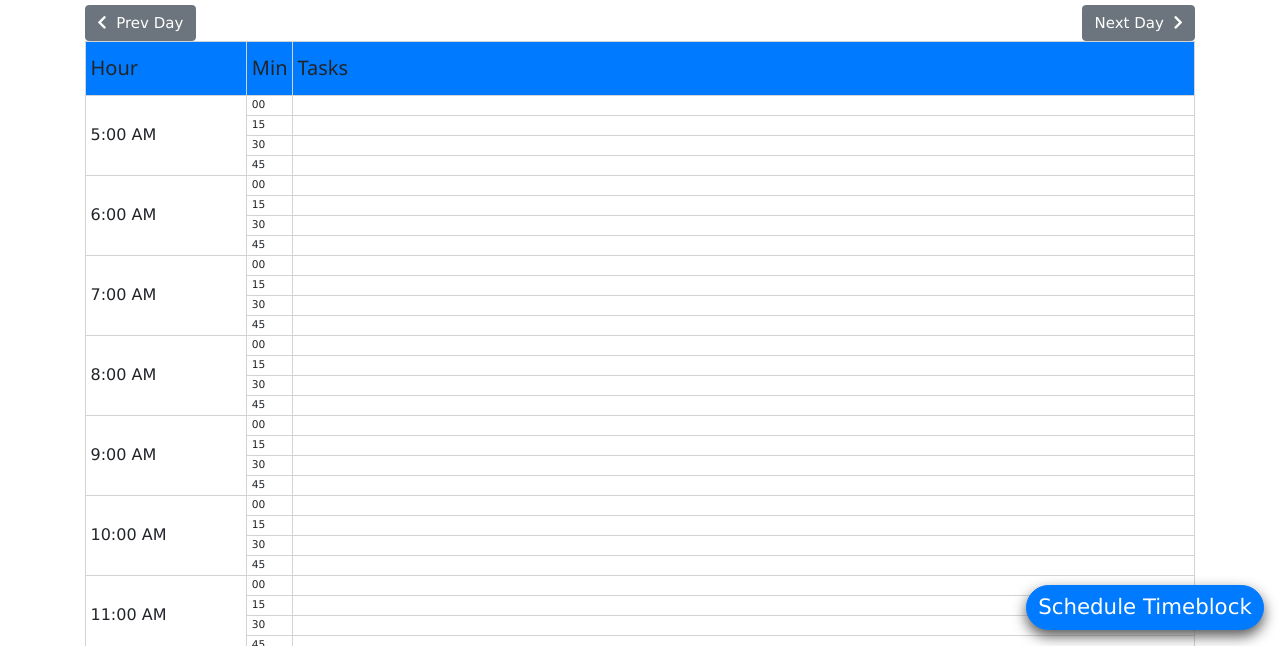
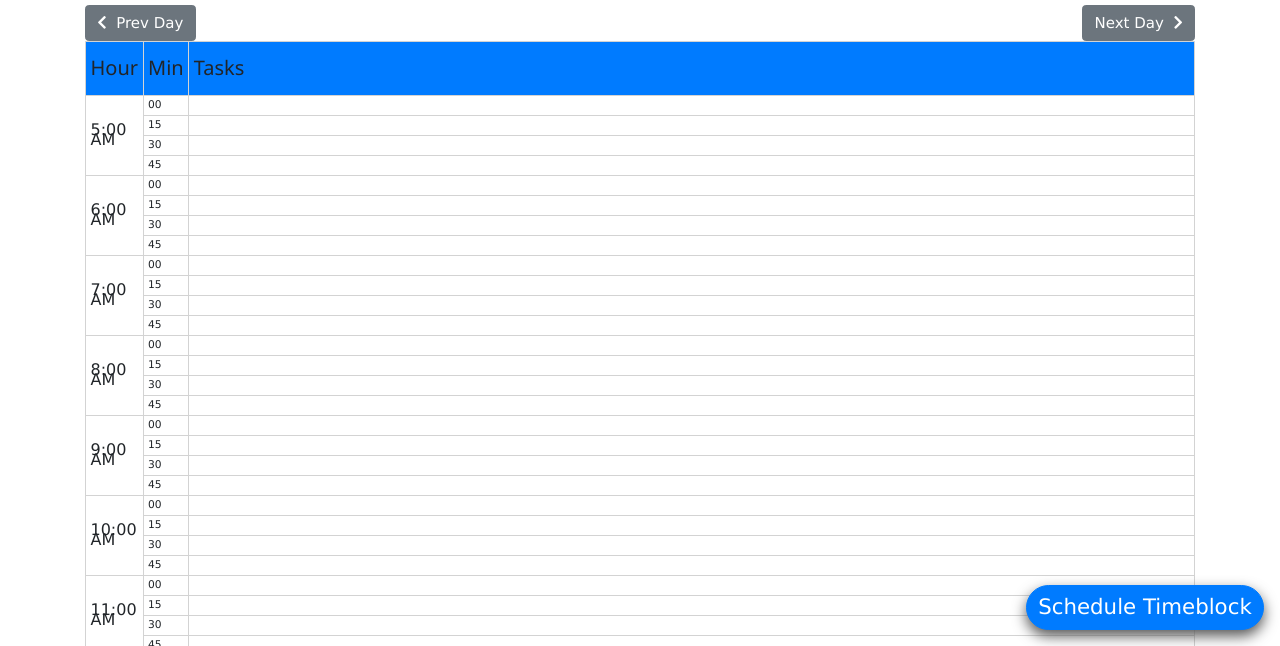
Before and after one commit to achieverapp/Achiever, a website: page app/private/html/schedule.html in a window 1280 px wide. Shown: the part 154-800 px from the top of the page. Drawn offline with nearby package versions, Linux system fonts and the light colour scheme; files that its build step writes are made by us from their sources; no server answers; files whose address does not match are found by name.

Commit message:
FIxed spacing for mobile

```diff
--- a/app/private/html/schedule.html
+++ b/app/private/html/schedule.html
@@ -206,9 +206,9 @@
 
         <div class="table-responsive">
             <table style="width: 100%; margin-bottom: 64px;" cellpadding="2" class="table-sm">
-                <colgroup width="15%" valign="middle" span="1" align="center"></colgroup>
                 <colgroup width="" valign="middle" span="1" align="center"></colgroup>
-                <colgroup width="85%" valign="middle" span="1" align="center"></colgroup>
+                <colgroup width="" valign="middle" span="1" align="center"></colgroup>
+                <colgroup width="100%" valign="middle" span="1" align="center"></colgroup>
                 <tbody>
                     <tr bgcolor="#007bff">
                         <th>
```
